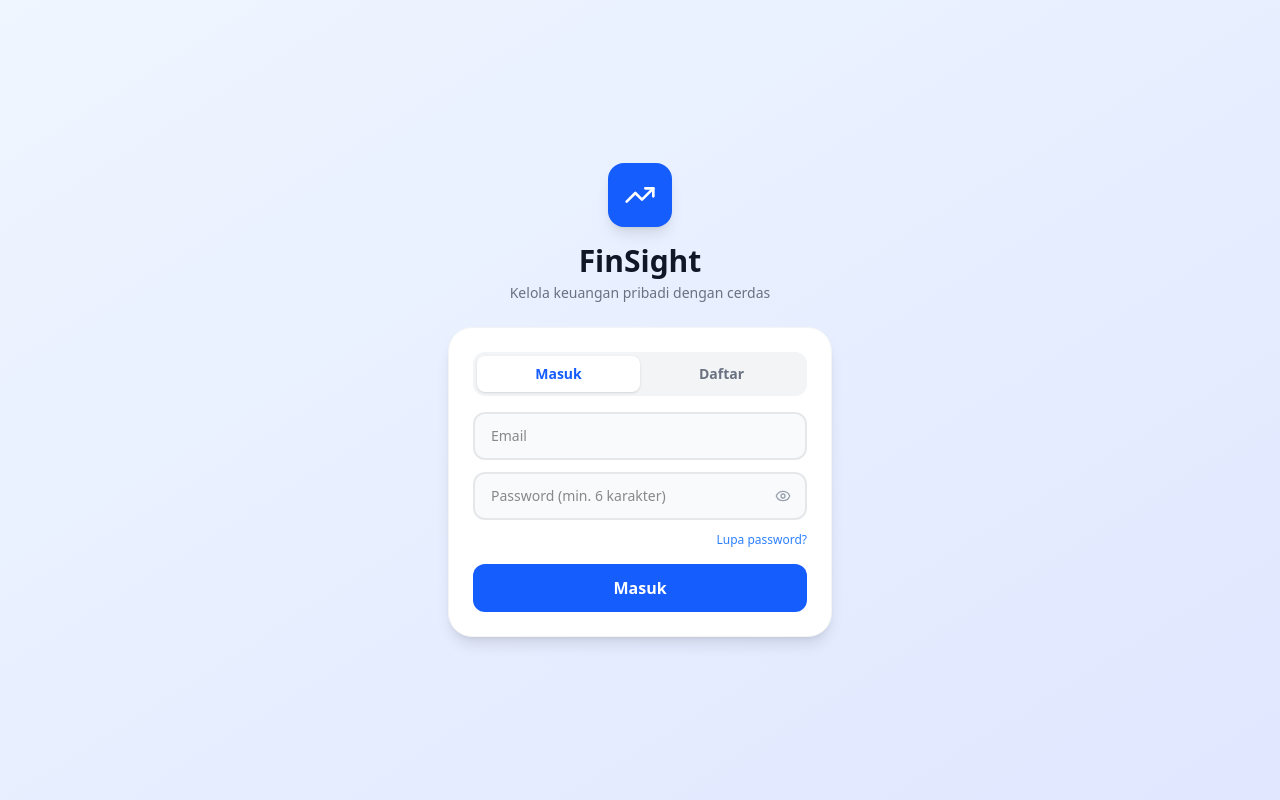
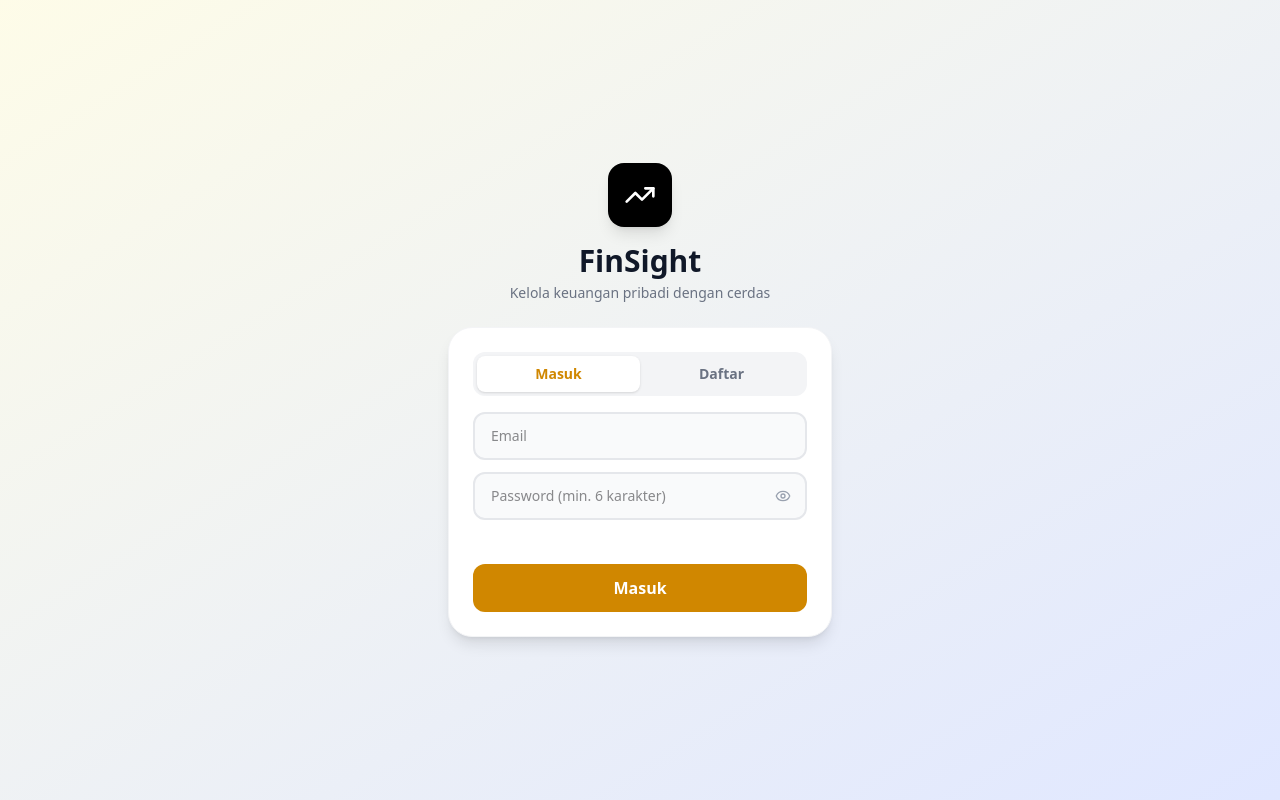
Before and after one commit to TonyKeys-dev/Finsight, a Next.js app: page /login in a window 1280 px wide. Built offline with nearby package versions, Linux system fonts and the light colour scheme; no server answers.

Commit message:
adjust login page color

```diff
--- a/app/login/page.tsx
+++ b/app/login/page.tsx
@@ -65,25 +65,25 @@ export default function LoginPage() {
   }
 
   if (loading) return (
-    <div className="min-h-screen flex items-center justify-center bg-gray-50 dark:bg-gray-950">
-      <Loader2 size={32} className="animate-spin text-blue-600" />
+    <div className="min-h-screen flex items-center justify-center bg-gray-50 dark:bg-black">
+      <Loader2 size={32} className="animate-spin text-yellow-600" />
     </div>
   )
 
   return (
-    <main className="min-h-screen bg-gradient-to-br from-blue-50 to-indigo-100 dark:from-gray-950 dark:to-gray-900 flex items-center justify-center px-4">
+    <main className="min-h-screen bg-gradient-to-br from-yellow-50 to-indigo-100 dark:from-yellow-700 dark:to-black flex items-center justify-center px-6">
       <div className="w-full max-w-sm flex flex-col gap-6">
         {/* Brand */}
         <div className="text-center">
-          <div className="w-16 h-16 bg-blue-600 rounded-2xl flex items-center justify-center mx-auto mb-4 shadow-lg">
+          <div className="w-16 h-16 bg-black rounded-2xl flex items-center justify-center mx-auto mb-4 shadow-lg">
             <TrendingUp size={32} className="text-white" />
           </div>
           <h1 className="text-3xl font-black text-gray-900 dark:text-white">FinSight</h1>
-          <p className="text-gray-500 dark:text-gray-400 text-sm mt-1">Kelola keuangan pribadi dengan cerdas</p>
+          <p className="text-gray-500 dark:text-white text-sm mt-1">Kelola keuangan pribadi dengan cerdas</p>
         </div>
 
         {/* Card */}
-        <div className="bg-white dark:bg-gray-900 rounded-3xl shadow-lg border border-gray-100 dark:border-gray-800 p-6 flex flex-col gap-4">
+        <div className="bg-white dark:bg-yellow-950 rounded-3xl shadow-lg border border-gray-100 dark:border-black p-6 flex flex-col gap-4">
 
           {/* Forgot password view */}
           {tab === 'forgot' ? (
@@ -101,21 +101,21 @@ export default function LoginPage() {
                 onChange={e => setEmail(e.target.value)}
                 onKeyDown={e => e.key === 'Enter' && handleSubmit()}
                 placeholder="Email kamu"
-                className="w-full px-4 py-3 text-sm bg-gray-50 dark:bg-gray-800 border-2 border-gray-200 dark:border-gray-700 rounded-xl focus:border-blue-500 focus:outline-none dark:text-white transition-colors" />
+                className="w-full px-4 py-3 text-sm bg-gray-50 dark:bg-black border-2 border-black dark:border-black rounded-xl focus:border-yellow-400 focus:outline-none dark:text-white transition-colors" />
               {error && <p className="text-red-500 text-sm text-center">{error}</p>}
               {success && <p className="text-green-500 text-sm text-center">{success}</p>}
               <button onClick={handleSubmit} disabled={submitting}
-                className="w-full bg-blue-600 hover:bg-blue-700 disabled:bg-gray-300 dark:disabled:bg-gray-700 text-white font-bold py-3 rounded-xl transition-colors flex items-center justify-center gap-2">
+                className="w-full bg-yellow-600 hover:bg-yellow-700 disabled:bg-gray-300 dark:disabled:bg-black text-white font-bold py-3 rounded-xl transition-colors flex items-center justify-center gap-2">
                 {submitting ? <><Loader2 size={18} className="animate-spin" />Mengirim...</> : 'Kirim Link Reset'}
               </button>
             </>
           ) : (
             <>
               {/* Login / Register tabs */}
-              <div className="flex bg-gray-100 dark:bg-gray-800 rounded-xl p-1">
+              <div className="flex bg-gray-100 dark:bg-black rounded-xl p-1">
                 {(['login', 'register'] as const).map((t) => (
                   <button key={t} onClick={() => switchTab(t)}
-                    className={`flex-1 py-2 text-sm font-semibold rounded-lg transition-all ${tab === t ? 'bg-white dark:bg-gray-700 text-blue-600 dark:text-blue-400 shadow-sm' : 'text-gray-500 dark:text-gray-400'}`}>
+                    className={`flex-1 py-2 text-sm font-semibold rounded-lg transition-all ${tab === t ? 'bg-white dark:bg-black text-yellow-600 dark:text-yellow-400 shadow-sm' : 'text-gray-500 dark:text-gray-400'}`}>
                     {t === 'login' ? 'Masuk' : 'Daftar'}
                   </button>
                 ))}
@@ -126,7 +126,7 @@ export default function LoginPage() {
                   onChange={e => setEmail(e.target.value)}
                   onKeyDown={e => e.key === 'Enter' && handleSubmit()}
                   placeholder="Email"
-                  className="w-full px-4 py-3 text-sm bg-gray-50 dark:bg-gray-800 border-2 border-gray-200 dark:border-gray-700 rounded-xl focus:border-blue-500 focus:outline-none dark:text-white transition-colors" />
+                  className="w-full px-4 py-3 text-sm bg-gray-50 dark:bg-black border-2 border-gray-200 dark:border-black rounded-xl focus:border-yellow-500 focus:outline-none dark:text-white transition-colors" />
 
                 {/* Password with show/hide */}
                 <div className="relative">
@@ -136,7 +136,7 @@ export default function LoginPage() {
                     onChange={e => setPassword(e.target.value)}
                     onKeyDown={e => e.key === 'Enter' && tab === 'login' && handleSubmit()}
                     placeholder="Password (min. 6 karakter)"
-                    className="w-full px-4 py-3 pr-12 text-sm bg-gray-50 dark:bg-gray-800 border-2 border-gray-200 dark:border-gray-700 rounded-xl focus:border-blue-500 focus:outline-none dark:text-white transition-colors"
+                    className="w-full px-4 py-3 pr-12 text-sm bg-gray-50 dark:bg-black border-2 border-gray-200 dark:border-black rounded-xl focus:border-yellow-500 focus:outline-none dark:text-white transition-colors"
                   />
                   <button onClick={() => setShowPass(!showPass)}
                     className="absolute right-4 top-1/2 -translate-y-1/2 text-gray-400 hover:text-gray-600 dark:hover:text-gray-200">
@@ -152,7 +152,7 @@ export default function LoginPage() {
                     onChange={e => setConfirm(e.target.value)}
                     onKeyDown={e => e.key === 'Enter' && handleSubmit()}
                     placeholder="Konfirmasi password"
-                    className="w-full px-4 py-3 text-sm bg-gray-50 dark:bg-gray-800 border-2 border-gray-200 dark:border-gray-700 rounded-xl focus:border-blue-500 focus:outline-none dark:text-white transition-colors"
+                    className="w-full px-4 py-3 text-sm bg-gray-50 dark:bg-black border-2 border-gray-200 dark:border-black rounded-xl focus:border-yellow-500 focus:outline-none dark:text-white transition-colors"
                   />
                 )}
               </div>
@@ -160,7 +160,7 @@ export default function LoginPage() {
               {/* Forgot password link */}
               {tab === 'login' && (
                 <button onClick={() => switchTab('forgot')}
-                  className="text-xs text-blue-500 hover:text-blue-700 dark:text-blue-400 text-right -mt-1 transition-colors">
+                  className="text-xs text-white hover:text-yellow-700 dark:text-yellow-400 text-right -mt-1 transition-colors">
                   Lupa password?
                 </button>
               )}
@@ -169,7 +169,7 @@ export default function LoginPage() {
               {success && <p className="text-green-500 text-sm text-center">{success}</p>}
 
               <button onClick={handleSubmit} disabled={submitting}
-                className="w-full bg-blue-600 hover:bg-blue-700 disabled:bg-gray-300 dark:disabled:bg-gray-700 text-white font-bold text-base py-3 rounded-xl transition-colors flex items-center justify-center gap-2">
+                className="w-full bg-yellow-600 hover:bg-yellow-700 disabled:bg-gray-300 dark:disabled:bg-black text-white font-bold text-base py-3 rounded-xl transition-colors flex items-center justify-center gap-2">
                 {submitting
                   ? <><Loader2 size={18} className="animate-spin" />Memproses...</>
                   : tab === 'login' ? 'Masuk' : 'Buat Akun'}
--- a/app/reset password/page.tsx
+++ b/app/reset password/page.tsx
@@ -54,7 +54,7 @@ export default function ResetPasswordPage() {
             </div>
           ) : !ready ? (
             <div className="text-center py-4">
-              <Loader2 size={24} className="animate-spin text-blue-600 mx-auto mb-2" />
+              <Loader2 size={24} className="animate-spin text-yellow-600 mx-auto mb-2" />
               <p className="text-gray-400 text-sm">Memverifikasi link reset...</p>
             </div>
           ) : (
```
